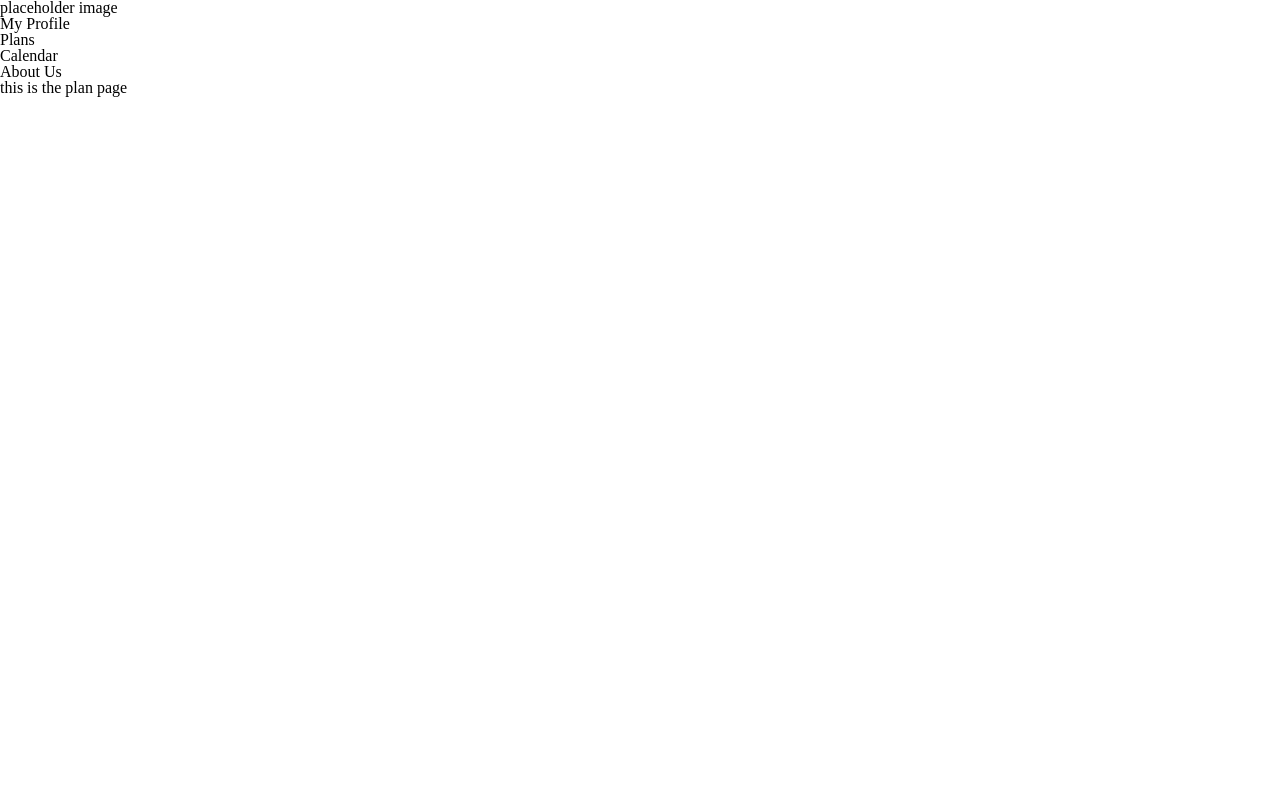
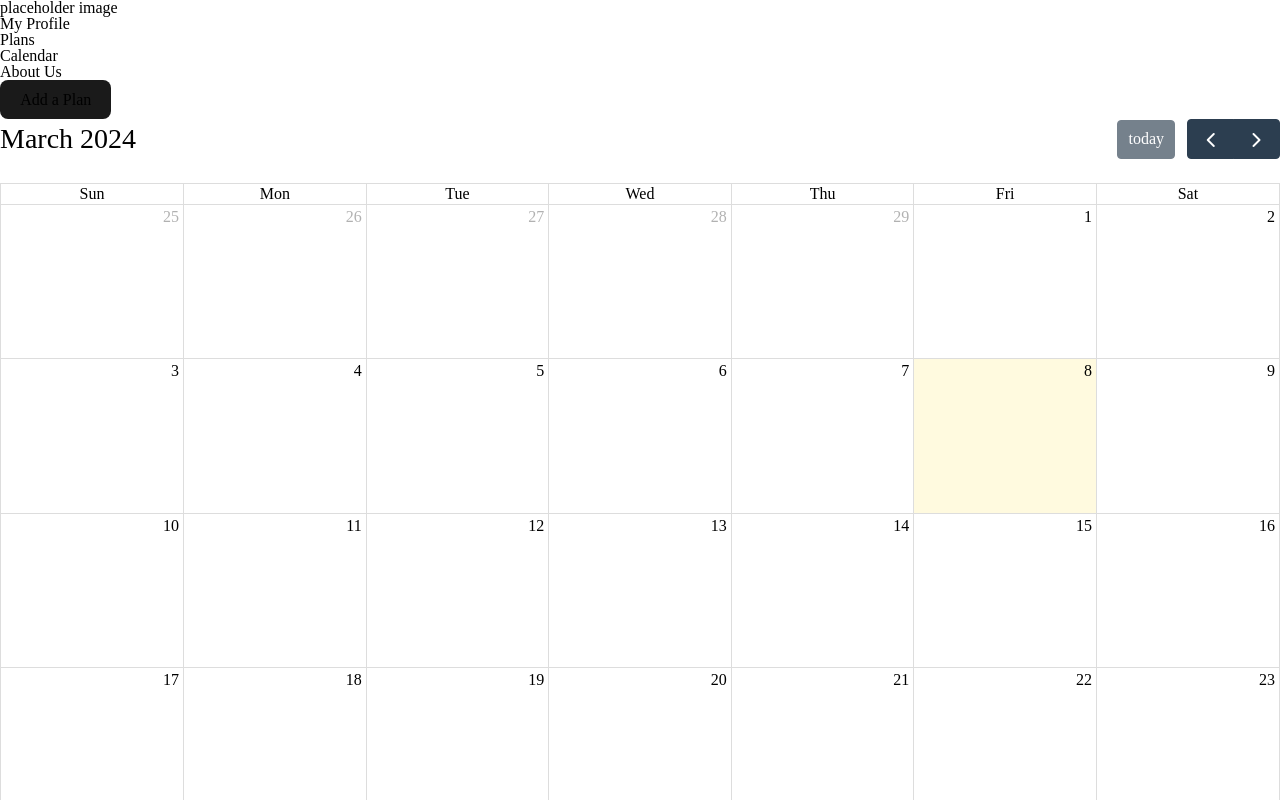
Before and after one commit to kall007/Anita-Plan-Frontend-localhost, a React (Vite) app: page /plan in a window 1280 px wide. Shown: the top 800 px of the page. Built offline with nearby package versions, Linux system fonts and the light colour scheme.

Commit message:
add calendar

```diff
--- a/package.json
+++ b/package.json
@@ -10,9 +10,15 @@
     "preview": "vite preview"
   },
   "dependencies": {
+    "@fullcalendar/core": "^6.1.11",
+    "@fullcalendar/daygrid": "^6.1.11",
+    "@fullcalendar/react": "^6.1.11",
     "axios": "^1.6.7",
+    "moment": "^2.30.1",
     "react": "^18.2.0",
+    "react-datetime": "^3.2.0",
     "react-dom": "^18.2.0",
+    "react-modal": "^3.16.1",
     "react-router-dom": "^6.22.2"
   },
   "devDependencies": {
--- a/src/App.jsx
+++ b/src/App.jsx
@@ -10,6 +10,9 @@ import AboutPage from "./assets/pages/aboutPage";
 import UserPage from "./assets/pages/userPage";
 import SideBar from "./assets/components/sideBar";
 import CalendarPage from "./assets/pages/calendarPage";
+import Modal from "react-modal";
+
+Modal.setAppElement("#root");
 
 function App() {
   return (
--- /dev/null
+++ b/src/assets/components/AddEventModal.jsx
@@ -0,0 +1,48 @@
+import React, { useState } from "react";
+import Modal from "react-modal";
+import Datetime from "react-datetime";
+
+export default function ({ isOpen, onClose, onEventAdded }) {
+  const [title, setTitle] = useState("");
+  const [start, setStart] = useState(new Date());
+  const [end, setEnd] = useState(new Date());
+
+  const onSubmit = (event) => {
+    event.preventDefault();
+    onEventAdded({
+      title,
+      start,
+      end,
+    });
+    onClose();
+  };
+
+  return (
+    <Modal isOpen={isOpen} onRequestClose={onClose}>
+      <form onSubmit={onSubmit}>
+        <input
+          placeholder="Plan"
+          value={title}
+          onChange={(e) => setTitle(e.target.value)} // Corrected 'Value' to 'value'
+        />
+        <div>
+          <label>Start Date</label>
+          <Datetime
+            value={start}
+            onChange={(date) => setStart(date.toDate())}
+          />{" "}
+          {/* Extract Date from moment object */}
+        </div>
+        <div>
+          <label>End Date</label>
+          <Datetime
+            value={end}
+            onChange={(date) => setEnd(date.toDate())}
+          />{" "}
+          {/* Extract Date from moment object */}
+        </div>
+        <button>Add Plan</button>
+      </form>
+    </Modal>
+  );
+}
--- a/src/assets/pages/loginPage.jsx
+++ b/src/assets/pages/loginPage.jsx
@@ -1,4 +1,4 @@
-import { useState, useContext } from "react";
+import React, { useState, useContext } from "react";
 import { Link, useNavigate } from "react-router-dom";
 import axios from "axios";
 import { AuthContext } from "../../context/AuthContext";
--- a/src/assets/pages/planPage.jsx
+++ b/src/assets/pages/planPage.jsx
@@ -1,5 +1,42 @@
+import React, { useState, useRef, useEffect } from "react";
+import FullCalendar from "@fullcalendar/react";
+import dayGridPlugin from "@fullcalendar/daygrid";
+import AddEventModal from "../components/AddEventModal";
+
 function PlanPage() {
-  return <div>this is the plan page</div>;
+  const [modalOpen, setModalOpen] = useState(false);
+  const [calendarLoaded, setCalendarLoaded] = useState(false);
+  const calendarRef = useRef(null);
+
+  useEffect(() => {
+    setCalendarLoaded(true); // Set calendarLoaded to true when the component mounts
+  }, []);
+
+  const onEventAdded = (event) => {
+    let calendarApi = calendarRef.current.getApi();
+    calendarApi.addEvent(event);
+  };
+
+  return (
+    <section>
+      <button onClick={() => setModalOpen(true)}>Add a Plan</button>
+      <div style={{ position: "relative", zIndex: 0 }}>
+        {calendarLoaded && (
+          <FullCalendar
+            ref={calendarRef}
+            plugins={[dayGridPlugin]}
+            initialView="dayGridMonth"
+          />
+        )}
+      </div>
+
+      <AddEventModal
+        isOpen={modalOpen}
+        onClose={() => setModalOpen(false)}
+        onEventAdded={(event) => onEventAdded(event)}
+      />
+    </section>
+  );
 }
 
 export default PlanPage;
--- a/src/context/AuthContext.jsx
+++ b/src/context/AuthContext.jsx
@@ -73,9 +73,9 @@ function AuthWrapper(props) {
 
   // Effect hook to authenticate the user upon initial render
   useEffect(() => {
-    // Initialize authentication state upon component mount,
-    // ensuring the user's authentication status is accurately reflected.
-  });
+    // Call the authenticateUser function to check if the user is logged in
+    authenticateUser();
+  }, []);
 
   return (
     <AuthContext.Provider
--- a/src/main.jsx
+++ b/src/main.jsx
@@ -1,16 +1,17 @@
-import React from 'react'
-import ReactDOM from 'react-dom/client'
-import App from './App.jsx'
-import './index.css'
+import React from "react";
+import ReactDOM from "react-dom/client";
+import App from "./App.jsx";
+import "./index.css";
+import "react-datetime/css/react-datetime.css";
 import { BrowserRouter as Router } from "react-router-dom";
+import { AuthWrapper } from "../src/context/AuthContext.jsx";
 
-
-
-ReactDOM.createRoot(document.getElementById('root')).render(
+ReactDOM.createRoot(document.getElementById("root")).render(
   <React.StrictMode>
     <Router>
-      <App />
+      <AuthWrapper>
+        <App />
+      </AuthWrapper>
     </Router>
-
-  </React.StrictMode>,
-)
+  </React.StrictMode>
+);
```
Also changed, not shown: 1 other file (tests, documents, lock files or other folders).
